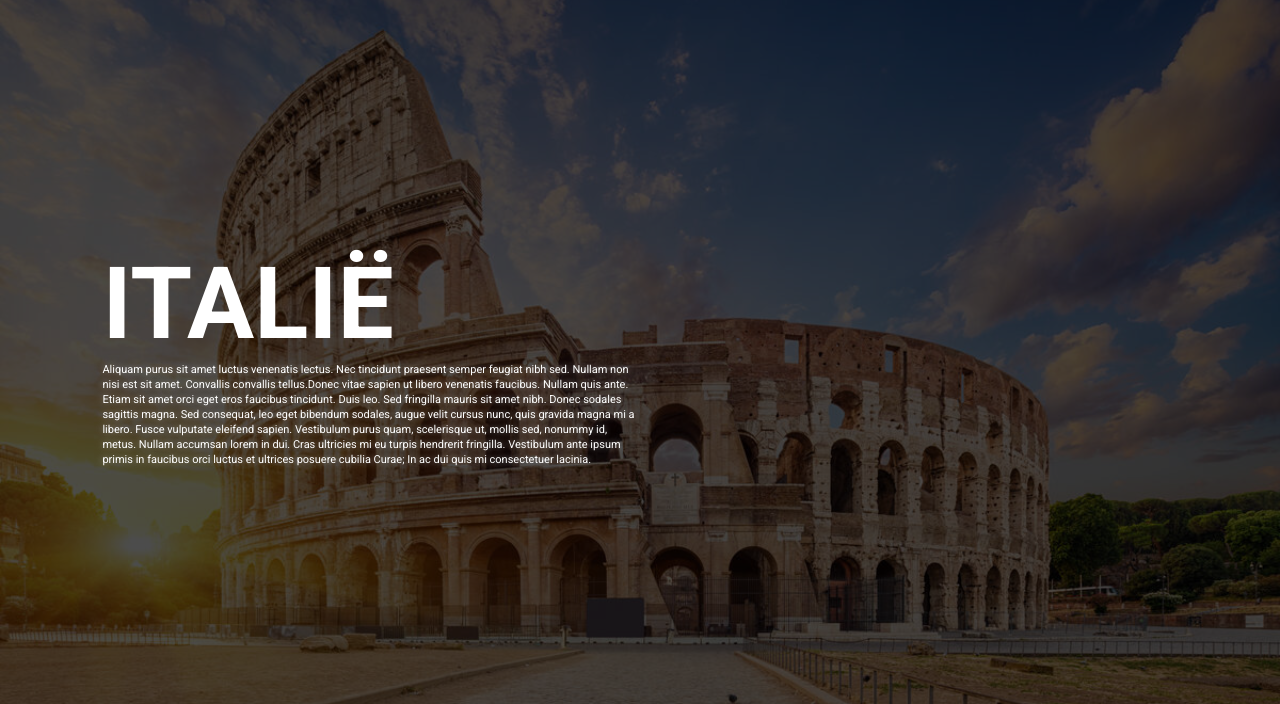
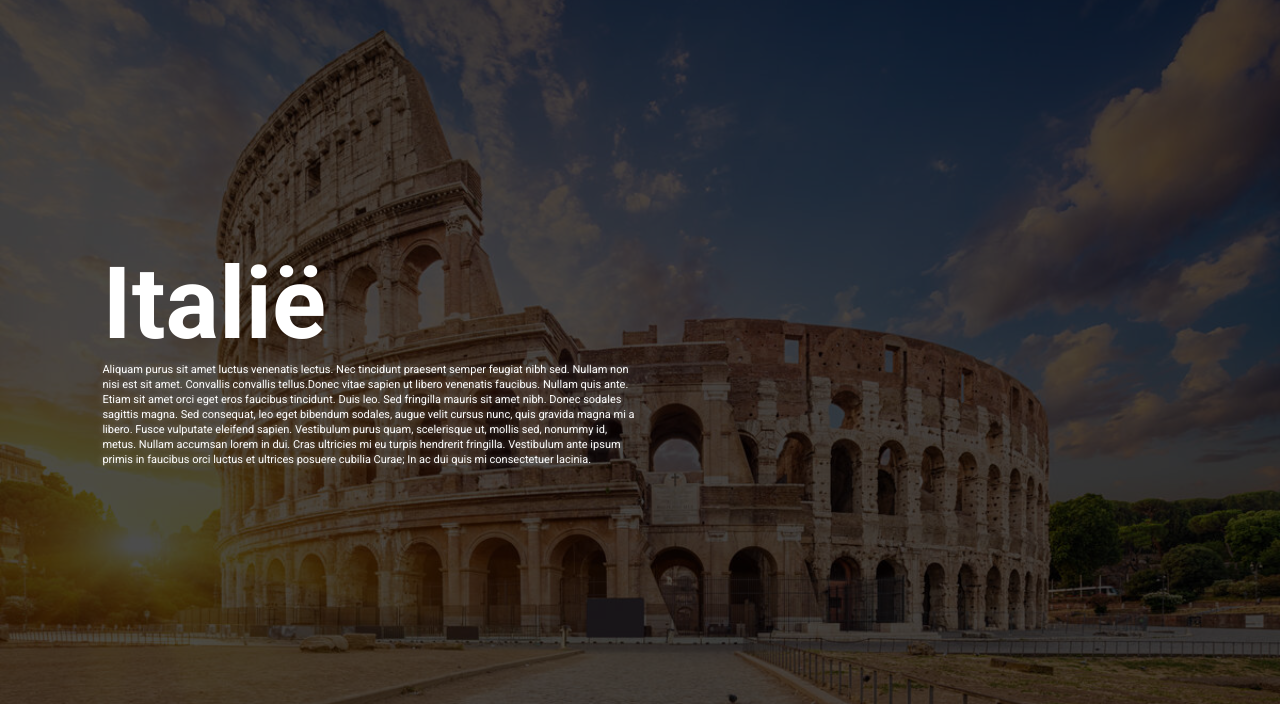
Before and after one commit to BowEnGijs/BowEnGijs, a plain HTML site: page italië.html in a window 1280 px wide. Shown: the part 96-800 px from the top of the page. Drawn offline with Linux system fonts and the light colour scheme.

Commit message:
Update italië.html

```diff
--- a/italië.html
+++ b/italië.html
@@ -23,7 +23,7 @@
 
     <div class="row">
       <div class="col">
-        <h1>ITALIË</h1>
+        <h1>Italië</h1>
         <p>Aliquam purus sit amet luctus venenatis lectus. Nec tincidunt praesent semper feugiat nibh sed. Nullam non nisi est sit amet. Convallis convallis tellus.Donec vitae sapien ut libero venenatis faucibus. Nullam quis ante. Etiam sit amet orci eget eros faucibus tincidunt. Duis leo. Sed fringilla mauris sit amet nibh. Donec sodales sagittis magna. Sed consequat, leo eget bibendum sodales, augue velit cursus nunc, quis gravida magna mi a libero. Fusce vulputate eleifend sapien. Vestibulum purus quam, scelerisque ut, mollis sed, nonummy id, metus. Nullam accumsan lorem in dui. Cras ultricies mi eu turpis hendrerit fringilla. Vestibulum ante ipsum primis in faucibus orci luctus et ultrices posuere cubilia Curae; In ac dui quis mi consectetuer lacinia.</p>
       </div>
     </div>
```
